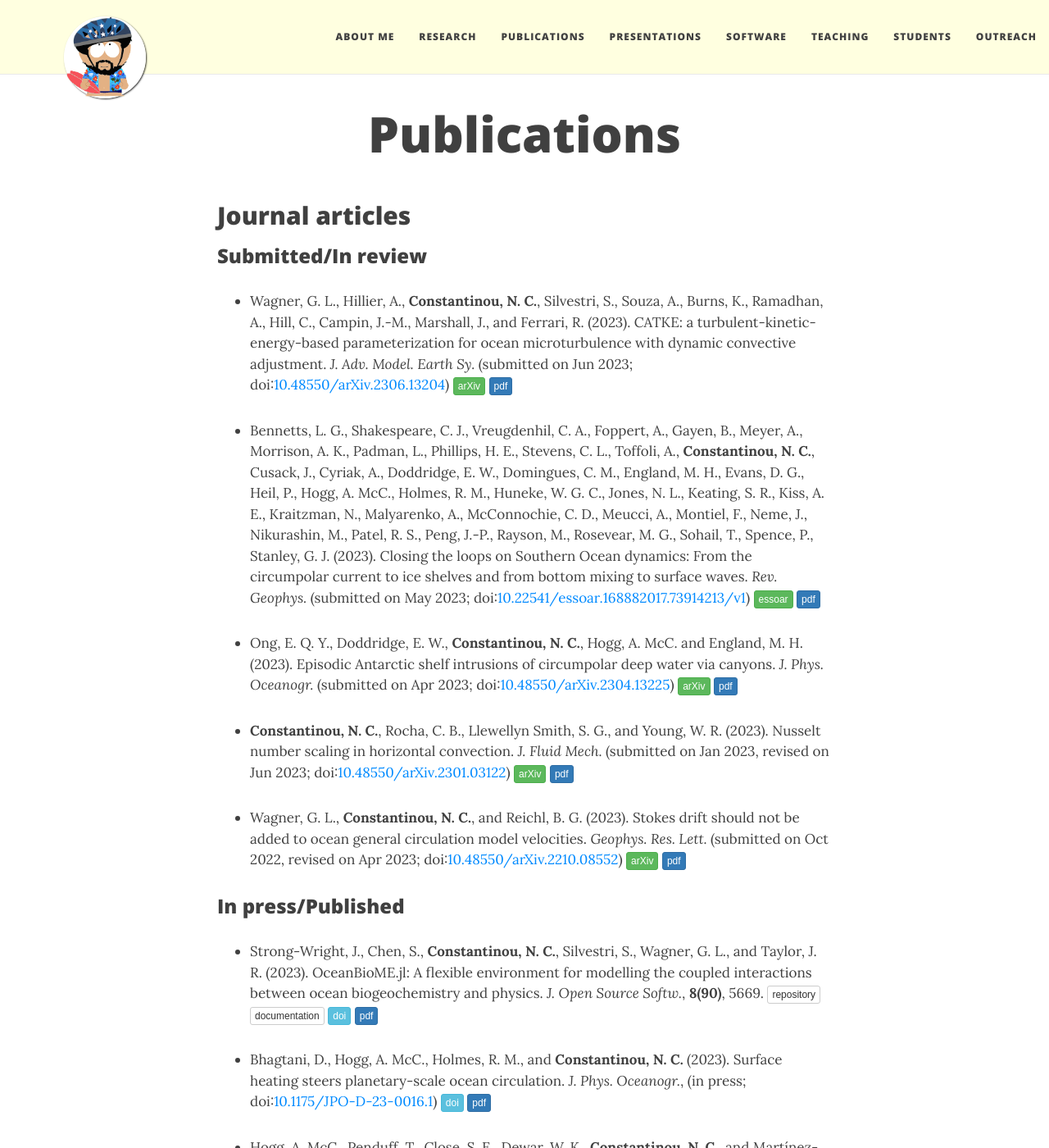
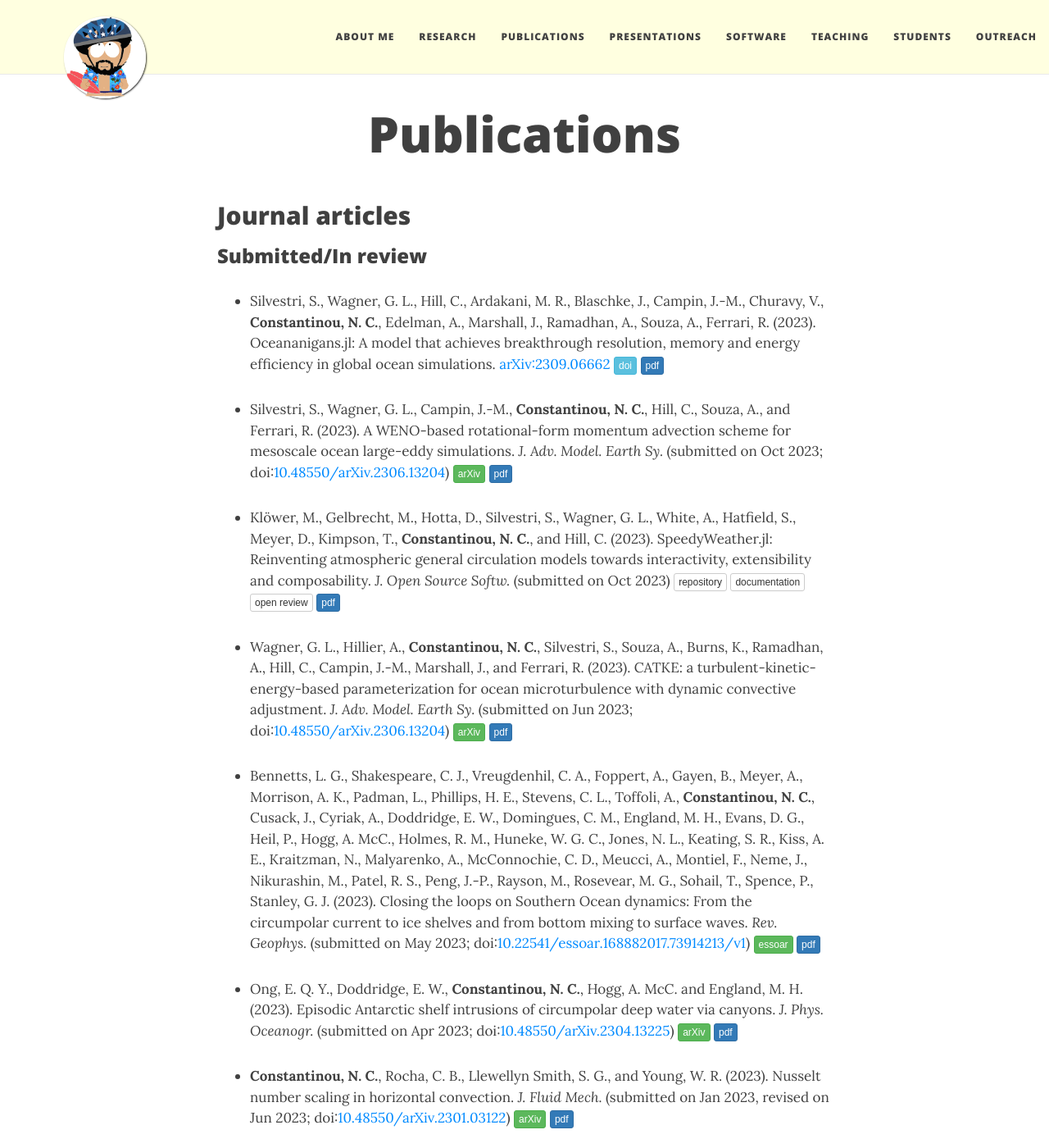
Before and after one commit to navidcy/navidcy.github.io, a Jekyll site: the page built from publications.md, in a window 1280 px wide and 1400 px high. Shown: the whole window at 82% size. Built offline with Jekyll 4.4.1, drawn with Linux system fonts in a browser that asks for light colours; nearby versions of some CDN libraries; comment, search, counter and statistics services are not loaded; some of the changed text lies outside the part shown.

Commit message:
published version of buoyancy gyres

```diff
--- a/publications.md
+++ b/publications.md
@@ -9,12 +9,14 @@
 
 ### Submitted/In review
 
-<!--
+- Silvestri, S., Wagner, G. L., Hill, C., Ardakani, M. R., Blaschke, J., Campin, J.-M., Churavy, V., **Constantinou, N. C.**, Edelman, A., Marshall, J., Ramadhan, A., Souza, A., Ferrari, R. (2023). Oceananigans.jl: A model that achieves breakthrough resolution, memory and energy efficiency in global ocean simulations. [arXiv:2309.06662][]{:target="_blank"} [<span class="btn btn-info btn-xs{{end}}" style="font-family:sans-serif;">doi</span>][oceananigans-scalings-doi]{:target="_blank"} [<span class="btn btn-primary btn-xs{{end}}" style="font-family:sans-serif;">pdf</span>][oceananigans-scalings]
+
+
 - Silvestri, S., Wagner, G. L., Campin, J.-M., **Constantinou, N. C.**, Hill, C., Souza, A., and Ferrari, R. (2023). A WENO-based rotational-form momentum advection scheme for mesoscale ocean large-eddy simulations. _J. Adv. Model. Earth Sy._ (submitted on Oct 2023; doi:[10.48550/arXiv.2306.13204](https://doi.org/10.48550/arXiv.2306.13204){:target="_blank"}) [<span class="btn btn-success btn-xs{{end}}" style="font-family:sans-serif;">arXiv</span>][arXiv:2306.13204]{:target="_blank"} [<span class="btn btn-primary btn-xs{{end}}" style="font-family:sans-serif;">pdf</span>][catke-physics]
 
 
 - Klöwer, M., Gelbrecht, M., Hotta, D., Silvestri, S., Wagner, G. L., White, A., Hatfield, S., Meyer, D., Kimpson, T., **Constantinou, N. C.**, and Hill, C. (2023). SpeedyWeather.jl: Reinventing atmospheric general circulation models towards interactivity, extensibility and composability.  _J. Open Source Softw._ (submitted on Oct 2023) [<span class="btn btn-default btn-xs{{end}}" style="font-family:sans-serif;">repository</span>][SpeedyWeather-repo]{:target="_blank"} [<span class="btn btn-default btn-xs{{end}}" style="font-family:sans-serif;">documentation</span>][SpeedyWeather-docs]{:target="_blank"} [<span class="btn btn-default btn-xs{{end}}" style="font-family:sans-serif;">open review</span>][SpeedyWeather-JOSS-review]{:target="_blank"} [<span class="btn btn-primary btn-xs{{end}}" style="font-family:sans-serif;">pdf</span>][speedyweather]
--->
+
 
 - Wagner, G. L., Hillier, A., **Constantinou, N. C.**, Silvestri, S., Souza, A., Burns, K., Ramadhan, A., Hill, C., Campin, J.-M., Marshall, J., and Ferrari, R. (2023). CATKE: a turbulent-kinetic-energy-based parameterization for ocean microturbulence with dynamic convective adjustment. _J. Adv. Model. Earth Sy._ (submitted on Jun 2023; doi:[10.48550/arXiv.2306.13204](https://doi.org/10.48550/arXiv.2306.13204){:target="_blank"}) [<span class="btn btn-success btn-xs{{end}}" style="font-family:sans-serif;">arXiv</span>][arXiv:2306.13204]{:target="_blank"} [<span class="btn btn-primary btn-xs{{end}}" style="font-family:sans-serif;">pdf</span>][catke-physics]
 
@@ -36,7 +38,7 @@
 - Strong-Wright, J., Chen, S., **Constantinou, N. C.**, Silvestri, S., Wagner, G. L., and Taylor, J. R. (2023). OceanBioME.jl: A flexible environment for modelling the coupled interactions between ocean biogeochemistry and physics.  _J. Open Source Softw._, **8(90)**, 5669. [<span class="btn btn-default btn-xs{{end}}" style="font-family:sans-serif;">repository</span>][OceanBioME-repo]{:target="_blank"} [<span class="btn btn-default btn-xs{{end}}" style="font-family:sans-serif;">documentation</span>][OceanBioME-docs]{:target="_blank"} [<span class="btn btn-info btn-xs{{end}}" style="font-family:sans-serif;">doi</span>][oceanbiome-doi]{:target="_blank"} [<span class="btn btn-primary btn-xs{{end}}" style="font-family:sans-serif;">pdf</span>][oceanbiome] <span align="right" class='altmetric-embed' data-badge-type="2" data-condensed="true" data-hide-less-than="2" data-doi="10.21105/joss.05669"></span><br/>
 
 
-- Bhagtani, D., Hogg, A. McC., Holmes, R. M., and **Constantinou, N. C.** (2023). Surface heating steers planetary-scale ocean circulation. _J. Phys. Oceanogr._, (in press; doi:[10.1175/JPO-D-23-0016.1](https://doi.org/10.1175/JPO-D-23-0016.1){:target="_blank"}) [<span class="btn btn-info btn-xs{{end}}" style="font-family:sans-serif;">doi</span>][buoyancygyres-doi]{:target="_blank"} [<span class="btn btn-primary btn-xs{{end}}" style="font-family:sans-serif;">pdf</span>][buoyancygyres] <span align="right" class='altmetric-embed' data-badge-type="2" data-condensed="true" data-hide-less-than="2" data-doi="10.1175/JPO-D-23-0016.1"></span>
+- Bhagtani, D., Hogg, A. McC., Holmes, R. M., and **Constantinou, N. C.** (2023). Surface heating steers planetary-scale ocean circulation. _J. Phys. Oceanogr._, **53(10)**, 2375–2391. [<span class="btn btn-info btn-xs{{end}}" style="font-family:sans-serif;">doi</span>][buoyancygyres-doi]{:target="_blank"} [<span class="btn btn-primary btn-xs{{end}}" style="font-family:sans-serif;">pdf</span>][buoyancygyres] <span align="right" class='altmetric-embed' data-badge-type="2" data-condensed="true" data-hide-less-than="2" data-doi="10.1175/JPO-D-23-0016.1"></span>
 
 
 - Hogg, A. McC., Penduff, T., Close, S. E., Dewar, W. K., **Constantinou, N. C.**, and Martínez-Moreno, J. (2022). Circumpolar variations in the chaotic nature of Southern Ocean eddy dynamics. _J. Geophys. Res.-Oceans_, **127**, e2022JC018440. [<span class="btn btn-info btn-xs{{end}}" style="font-family:sans-serif;">doi</span>][occiput-SO-doi]{:target="_blank"} [<span class="btn btn-primary btn-xs{{end}}" style="font-family:sans-serif;">pdf</span>][occiput-SO] <span align="right" class='altmetric-embed' data-badge-type="2" data-condensed="true" data-hide-less-than="2" data-doi="10.1029/2022JC018440"></span>
@@ -133,9 +135,6 @@
 <br>
 
 ## Other Publications
-
-- Silvestri, S., Wagner, G. L., Hill, C., Ardakani, M. R., Blaschke, J., Campin, J.-M., Churavy, V., **Constantinou, N. C.**, Edelman, A., Marshall, J., Ramadhan, A., Souza, A., Ferrari, R. (2023). Oceananigans.jl: A model that achieves breakthrough resolution, memory and energy efficiency in global ocean simulations. [arXiv:2309.06662][]{:target="_blank"} [<span class="btn btn-info btn-xs{{end}}" style="font-family:sans-serif;">doi</span>][oceananigans-scalings-doi]{:target="_blank"} [<span class="btn btn-primary btn-xs{{end}}" style="font-family:sans-serif;">pdf</span>][oceananigans-scalings]
-
 
 - Miller, J. W., O'Neil, C., **Constantinou, N. C.**, and Anzecot, O. (2022). Eigenvalue initialisation and regularisation for Koopman autoencoders. [arXiv:2212.12086][]{:target="_blank"} [<span class="btn btn-info btn-xs{{end}}" style="font-family:sans-serif;">doi</span>][eigeninit-eigenloss-doi]{:target="_blank"} [<span class="btn btn-primary btn-xs{{end}}" style="font-family:sans-serif;">pdf</span>][eigeninit-eigenloss]
 
```
